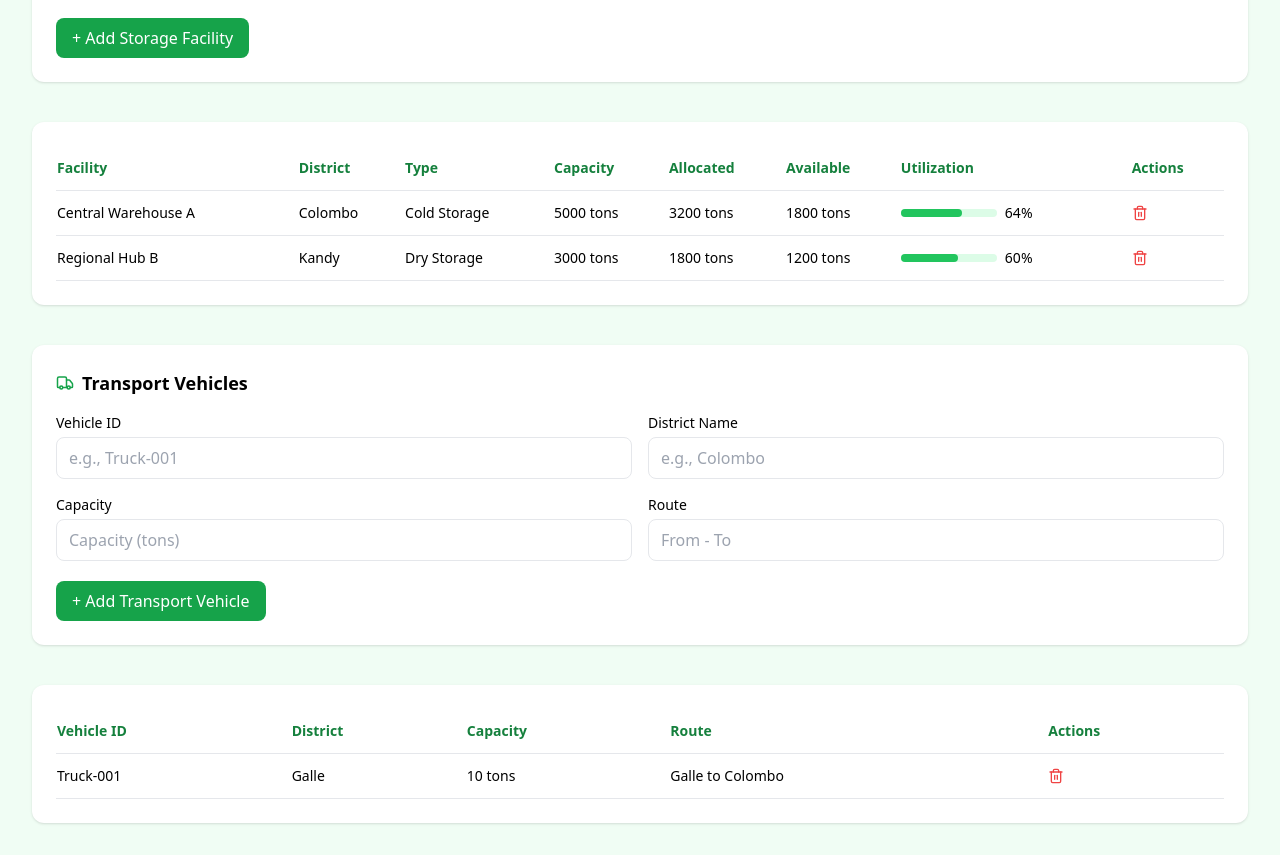
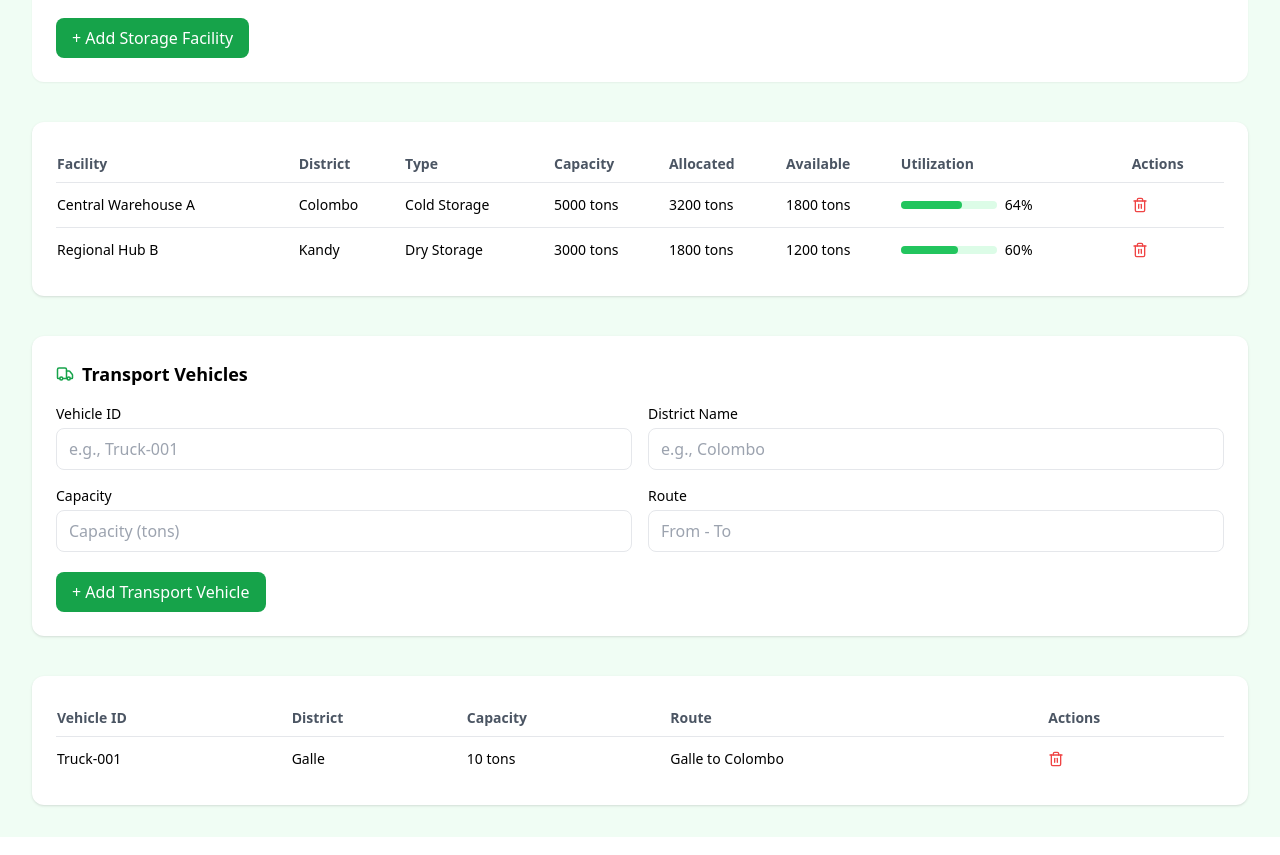
Before and after one commit to isuri54/agriscope, a React (Create React App) app in the folder frontend/: page /storage in a window 1280 px wide. Shown: the part 343-1198 px from the top of the page. Built offline with nearby package versions, Linux system fonts and the light colour scheme.

Commit message:
Update StorageTransport.jsx

```diff
--- a/frontend/src/components/StorageTransport.jsx
+++ b/frontend/src/components/StorageTransport.jsx
@@ -1,9 +1,8 @@
-import { useState } from "react";
 import { Calendar, Trash2, Sprout, Truck, AlertTriangle, BarChart3, FileText, Warehouse } from "lucide-react";
 import { Link, useLocation } from 'react-router-dom';
 
 export default function StorageTransport() {
-  const [facilities, setFacilities] = useState([
+  const facilities = [
     {
       name: "Central Warehouse A",
       district: "Colombo",
@@ -18,16 +17,16 @@ export default function StorageTransport() {
       capacity: 3000,
       allocated: 1800,
     },
-  ]);
+  ];
 
-  const [vehicles, setVehicles] = useState([
+  const vehicles = [
     {
       id: "Truck-001",
       district: "Galle",
       capacity: 10,
       route: "Galle to Colombo",
     },
-  ]);
+  ];
 
   return (
     <div className="bg-green-50 min-h-screen p-8 space-y-10">
@@ -54,7 +53,7 @@ export default function StorageTransport() {
         </div>
 
       {/* Storage facilities */}
-      <section className="bg-white rounded-xl shadow p-6">
+      <div className="bg-white rounded-xl shadow-sm p-6 mb-8">
         <h2 className="text-lg font-semibold flex items-center gap-2 mb-4">
           <Warehouse size={18} className="text-green-600" />
           Storage Facilities
@@ -73,21 +72,21 @@ export default function StorageTransport() {
         </div>
 
         <button className="mt-5 bg-green-600 hover:bg-green-700 text-white px-4 py-2 rounded-lg flex items-center gap-2">+ Add Storage Facility</button>
-      </section>
+      </div>
 
       {/* STtorage table */}
-      <section className="bg-white rounded-xl shadow p-6">
+      <div className="bg-white rounded-xl shadow p-6">
         <table className="w-full text-sm">
           <thead className="border-b text-gray-600">
             <tr className="border-b">
-              <th className="th">Facility</th>
-              <th className="th">District</th>
-              <th className="th">Type</th>
-              <th className="th">Capacity</th>
-              <th className="th">Allocated</th>
-              <th className="th">Available</th>
-              <th className="th">Utilization</th>
-              <th className="th">Actions</th>
+              <th className="py-2 text-left">Facility</th>
+              <th className="py-2 text-left">District</th>
+              <th className="py-2 text-left">Type</th>
+              <th className="py-2 text-left">Capacity</th>
+              <th className="py-2 text-left">Allocated</th>
+              <th className="py-2 text-left">Available</th>
+              <th className="py-2 text-left">Utilization</th>
+              <th className="py-2 text-left">Actions</th>
             </tr>
           </thead>
           <tbody>
@@ -95,7 +94,7 @@ export default function StorageTransport() {
               const available = f.capacity - f.allocated;
               const percent = Math.round((f.allocated / f.capacity) * 100);
               return (
-                <tr key={i} className="border-b">
+                <tr key={i} className="border-b last:border-none">
                   <td className="td">{f.name}</td>
                   <td className="td">{f.district}</td>
                   <td className="td">{f.type}</td>
@@ -121,10 +120,10 @@ export default function StorageTransport() {
             })}
           </tbody>
         </table>
-      </section>
+      </div>
 
       {/* Transport vehicles */}
-      <section className="bg-white rounded-xl shadow p-6">
+      <div className="bg-white rounded-xl shadow p-6">
         <h2 className="text-lg font-semibold flex items-center gap-2 mb-4">
           <Truck size={18} className="text-green-600" />
             Transport Vehicles
@@ -138,23 +137,23 @@ export default function StorageTransport() {
         </div>
 
         <button className="mt-5 bg-green-600 hover:bg-green-700 text-white px-4 py-2 rounded-lg flex items-center gap-2">+ Add Transport Vehicle</button>
-      </section>
+      </div>
 
       {/* Vehicle table */}
       <section className="bg-white rounded-xl shadow p-6">
         <table className="w-full text-sm">
           <thead className="border-b text-gray-600">
             <tr className="border-b">
-              <th className="th">Vehicle ID</th>
-              <th className="th">District</th>
-              <th className="th">Capacity</th>
-              <th className="th">Route</th>
-              <th className="th">Actions</th>
+              <th className="py-2 text-left">Vehicle ID</th>
+              <th className="py-2 text-left">District</th>
+              <th className="py-2 text-left">Capacity</th>
+              <th className="py-2 text-left">Route</th>
+              <th className="py-2 text-left">Actions</th>
             </tr>
           </thead>
           <tbody>
             {vehicles.map((v, i) => (
-              <tr key={i} className="border-b">
+              <tr key={i} className="border-b last:border-none">
                 <td className="td">{v.id}</td>
                 <td className="td">{v.district}</td>
                 <td className="td">{v.capacity} tons</td>
```
